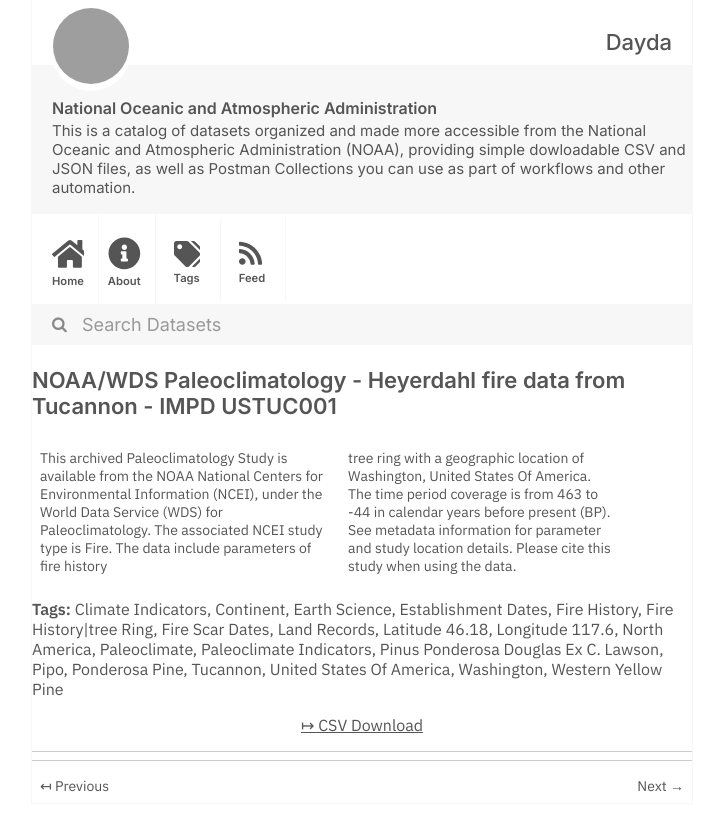
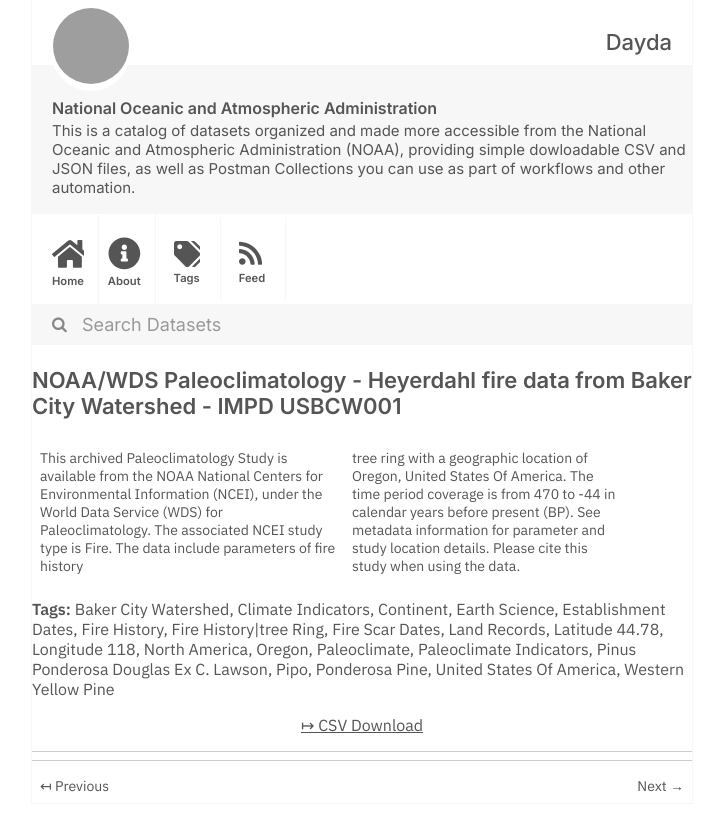
Before and after one commit to dayda-entities/national-oceanic-and-atmospheric-administration, a Jekyll site: the page built from _posts/2020-11-12-noaawds-paleoclimatology-heyer.md, in a window 1280 px wide, cut to the strip 0-831 px from the top of the page. Shown: the whole strip, without its empty margins (278-1001 px from the left). Built offline with Jekyll 4.4.1, drawn with Linux system fonts in a browser that asks for light colours; grey boxes are pictures that could not be loaded.

Commit message:
Publish Data

```diff
--- a/_posts/2020-11-12-noaawds-paleoclimatology-heyer.md
+++ b/_posts/2020-11-12-noaawds-paleoclimatology-heyer.md
@@ -1,10 +1,13 @@
 ---
-title: NOAA/WDS Paleoclimatology - Heyerdahl fire data from Tucannon - IMPD USTUC001
-created: '2020-11-12T06:00:43.907124'
-modified: '2020-12-18T23:48:54.118411'
+title: >-
+  NOAA/WDS Paleoclimatology - Heyerdahl fire data from Baker City Watershed -
+  IMPD USBCW001
+created: '2020-11-12T05:45:42.746425'
+modified: '2020-12-18T23:17:43.303951'
 state: active
 type: dataset
 tags:
+  - Baker City Watershed
   - Climate Indicators
   - Continent
   - Earth Science
@@ -13,23 +16,22 @@ tags:
   - Fire History|tree Ring
   - Fire Scar Dates
   - Land Records
-  - Latitude 46.18
-  - Longitude  117.6
+  - Latitude 44.78
+  - Longitude  118
   - North America
+  - Oregon
   - Paleoclimate
   - Paleoclimate Indicators
   - Pinus Ponderosa Douglas Ex C. Lawson
   - Pipo
   - Ponderosa Pine
-  - Tucannon
   - United States Of America
-  - Washington
   - Western Yellow Pine
 groups: []
 csv_url: >-
-  https://www.ncei.noaa.gov/pub/data/paleo/firehistory/firescar/northamerica/supplemental/ustuc001-plot-information.csv
+  https://www.ncei.noaa.gov/pub/data/paleo/firehistory/firescar/northamerica/supplemental/usbcw001-plot-information.csv
 json_url: ''
 layout: post
 
 ---
-This archived Paleoclimatology Study is available from the NOAA National Centers for Environmental Information (NCEI), under the World Data Service (WDS) for Paleoclimatology. The associated NCEI study type is Fire. The data include parameters of fire history|tree ring with a geographic location of Washington, United States Of America. The time period coverage is from 463 to -44 in calendar years before present (BP). See metadata information for parameter and study location details. Please cite this study when using the data.
+This archived Paleoclimatology Study is available from the NOAA National Centers for Environmental Information (NCEI), under the World Data Service (WDS) for Paleoclimatology. The associated NCEI study type is Fire. The data include parameters of fire history|tree ring with a geographic location of Oregon, United States Of America. The time period coverage is from 470 to -44 in calendar years before present (BP). See metadata information for parameter and study location details. Please cite this study when using the data.
```
